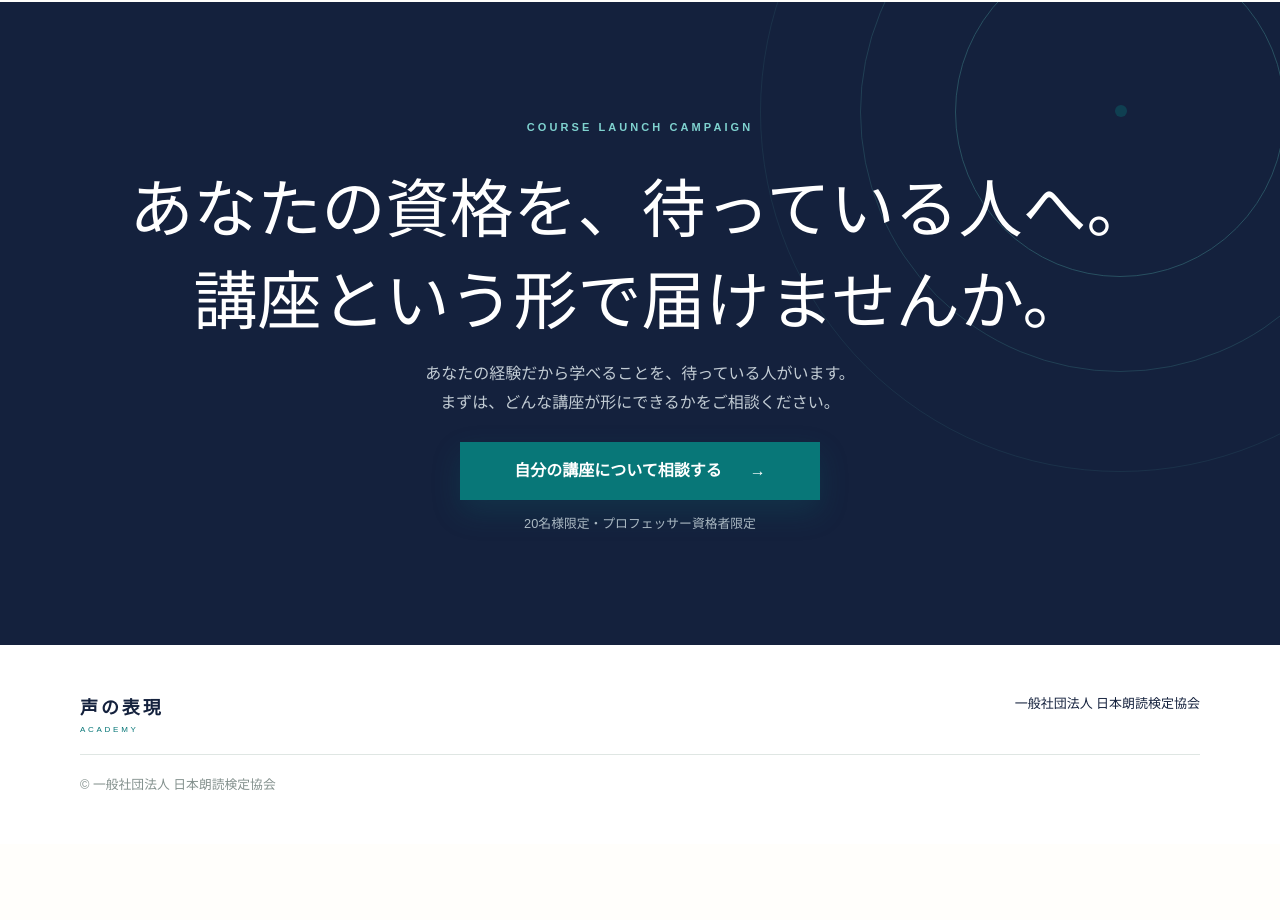
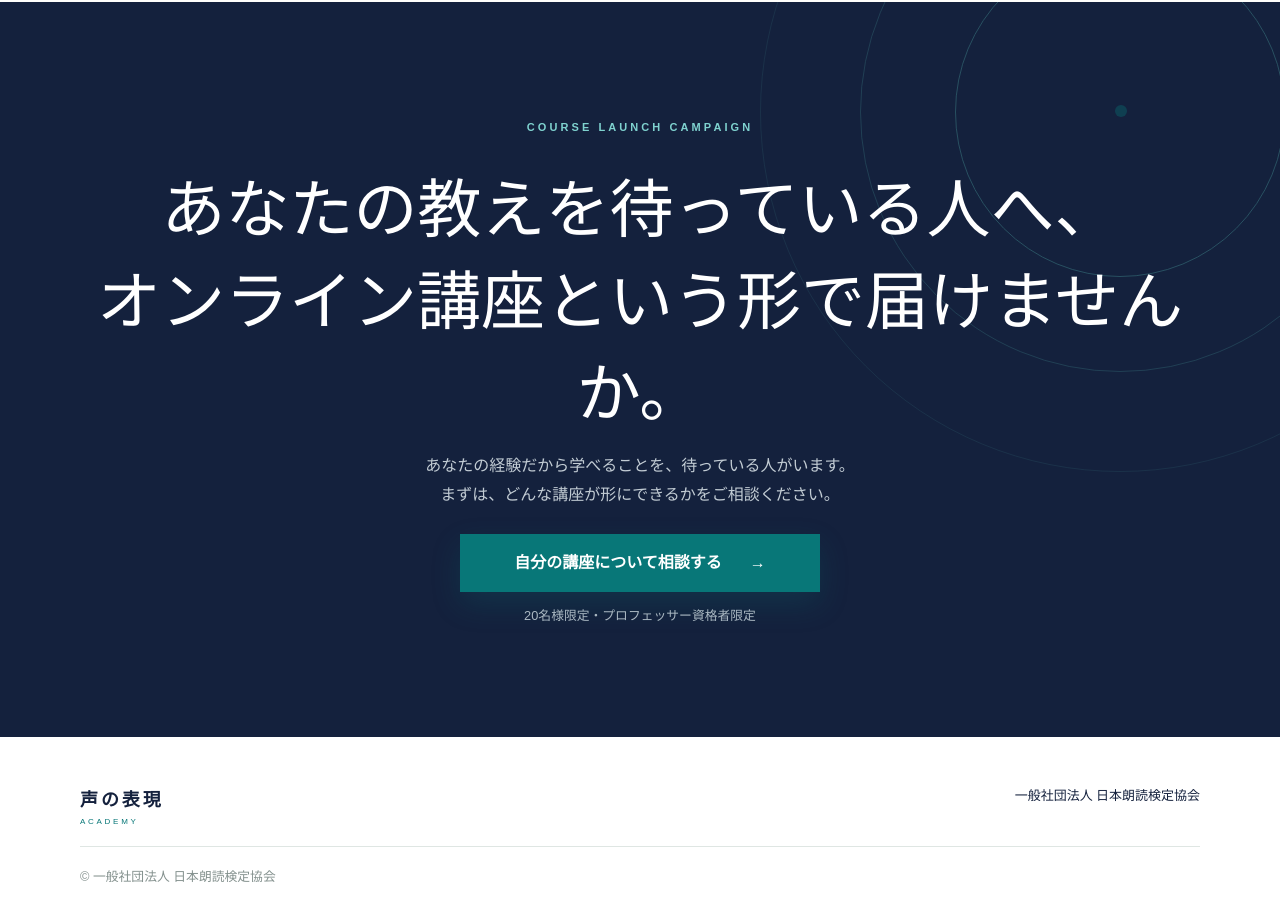
Before and after one commit to yuryuki-ai/koeaca, a Next.js app: page /koeaca/ in a window 1280 px wide. Shown: the part 8430-9350 px from the top of the page. Before the commit the page ends 9274 px from the top, so only its background shows below. Built offline with nearby package versions, Linux system fonts and the light colour scheme.

Commit message:
Refine final call to action

```diff
--- a/app/page.tsx
+++ b/app/page.tsx
@@ -81,7 +81,7 @@ export default function Home() {
       <details><summary>以前、開講パッケージに申し込んでいます。</summary><p>以前に「声の表現アカデミー開講パッケージ」へお申込みの方は、新たなお申込みは不要で移行予定です。</p></details>
     </div></section>
 
-    <section className="finalCta"><div className="rings bottom" aria-hidden="true"><i/><i/><i/><b/></div><div><span>COURSE LAUNCH CAMPAIGN</span><h2>あなたの資格を、待っている人へ。<br/>講座という形で届けませんか。</h2><p>あなたの経験だから学べることを、待っている人がいます。<br/>まずは、どんな講座が形にできるかをご相談ください。</p><a className="button primary large" href={inquiryUrl}>自分の講座について相談する <span>→</span></a><small>20名様限定・プロフェッサー資格者限定</small></div></section>
+    <section className="finalCta"><div className="rings bottom" aria-hidden="true"><i/><i/><i/><b/></div><div><span>COURSE LAUNCH CAMPAIGN</span><h2>あなたの教えを待っている人へ、<br/>オンライン講座という形で届けませんか。</h2><p>あなたの経験だから学べることを、待っている人がいます。<br/>まずは、どんな講座が形にできるかをご相談ください。</p><a className="button primary large" href={inquiryUrl}>自分の講座について相談する <span>→</span></a><small>20名様限定・プロフェッサー資格者限定</small></div></section>
 
     <footer><a className="logo footerLogo" href="#top"><b>声の表現</b><span>ACADEMY</span></a><p>一般社団法人 日本朗読検定協会</p><small>© 一般社団法人 日本朗読検定協会</small></footer>
     <a className="mobileCta" href={inquiryUrl}>お問い合わせ <span>→</span></a>
```
